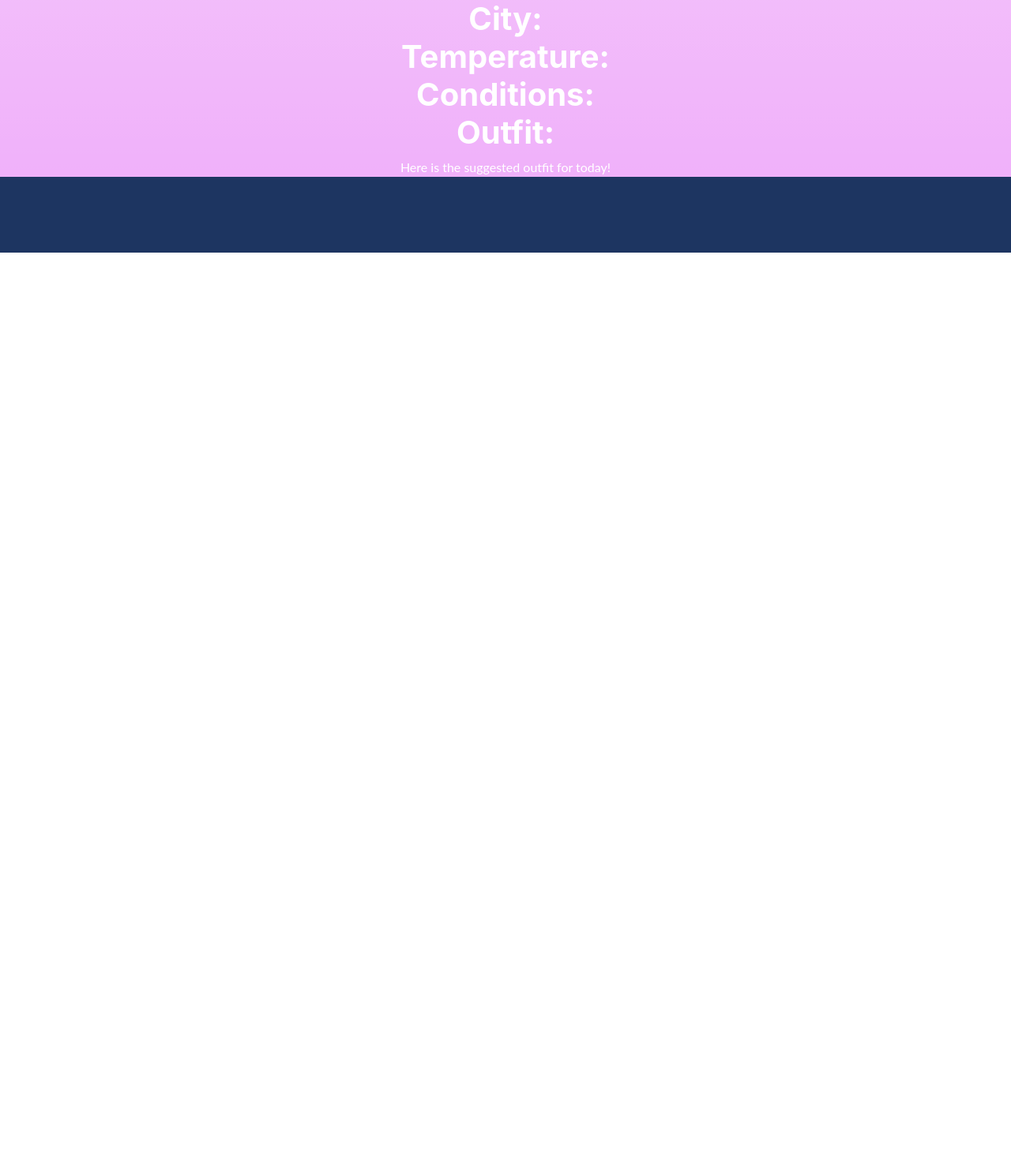
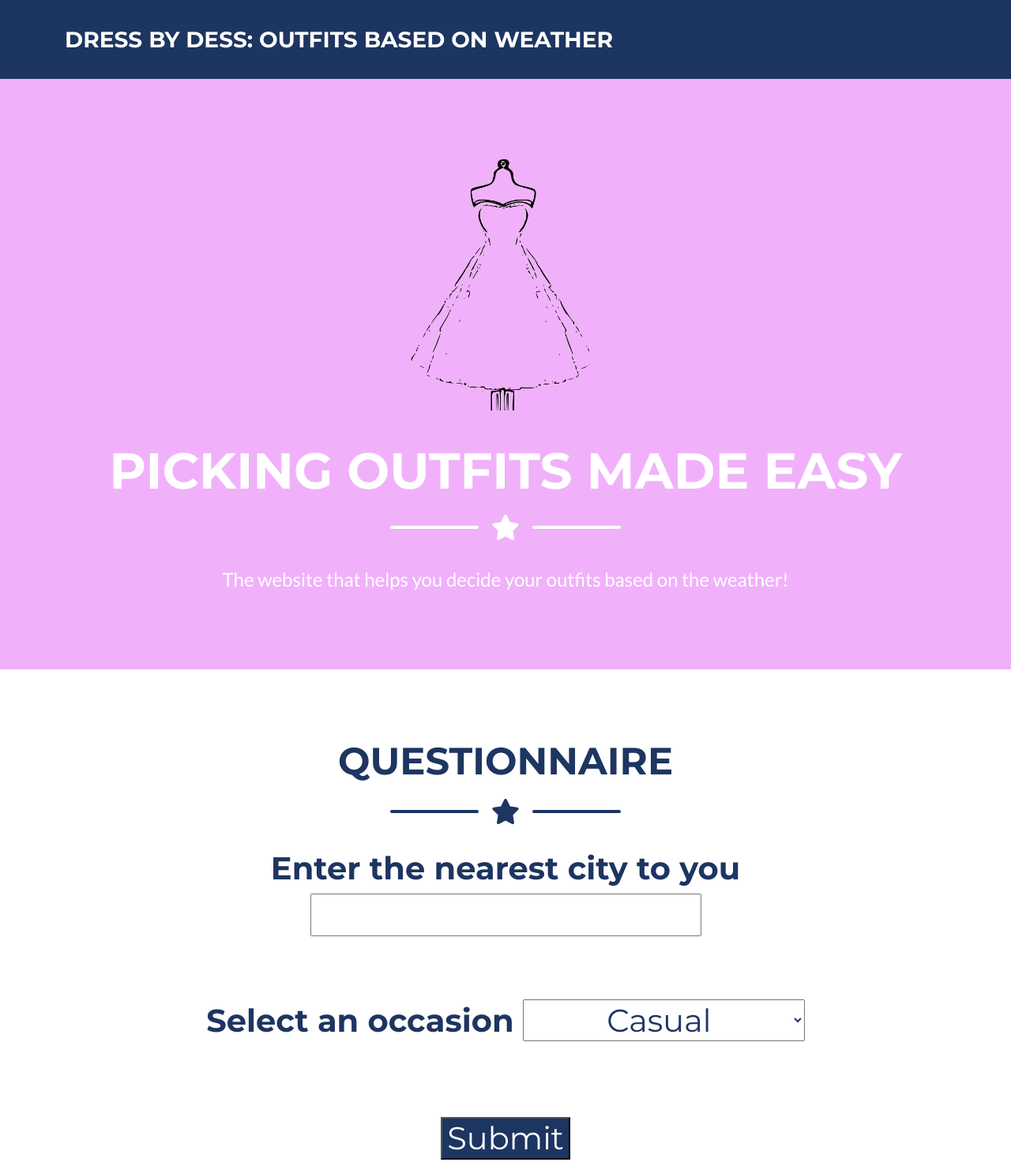
Before and after one commit to sarinasaran/SheInnovates, a plain HTML site: page index.html in a window 1280 px wide. Shown: the top 1472 px of the page at 79% size. Before the commit the page ends 800 px from the top, so only its background shows below. Drawn offline with nearby package versions, Linux system fonts and the light colour scheme; files that its build step writes are made by us from their sources.

Commit message:
Add files via upload

```diff
--- a/index.html
+++ b/index.html
@@ -5,37 +5,120 @@
         <meta name="viewport" content="width=device-width, initial-scale=1, shrink-to-fit=no" />
         <meta name="description" content="" />
         <meta name="author" content="" />
-        <title>Scrolling Nav - Start Bootstrap Template</title>
+        <!-- Favicon-->
         <link rel="icon" type="image/x-icon" href="assets/favicon.ico" />
+        <!-- Font Awesome icons (free version)-->
+        <script src="https://use.fontawesome.com/releases/v6.1.0/js/all.js" crossorigin="anonymous"></script>
+        <!-- Google fonts-->
+        <link href="https://fonts.googleapis.com/css?family=Montserrat:400,700" rel="stylesheet" type="text/css" />
+        <link href="https://fonts.googleapis.com/css?family=Lato:400,700,400italic,700italic" rel="stylesheet" type="text/css" />
         <!-- Core theme CSS (includes Bootstrap)-->
         <link href="css/styles.css" rel="stylesheet" />
     </head>
     <body id="page-top">
-        <!-- Header-->
-        <header class="bg-primary bg-gradient text-white">
-            <div class="container px-4 text-center">
-                <h1 class="fw-bolder">City: <br> Temperature: <br> Conditions: <br> Outfit:</h1>
-                Here is the suggested outfit for today!
-                <!--<p class="lead">A functional Bootstrap 5 boilerplate for one page scrolling websites</p> -->
+        <!-- Navigation-->
+        <nav class="navbar navbar-expand-lg bg-secondary text-uppercase fixed-top" id="mainNav">
+            <div class="container">
+                <a class="navbar-brand" href="#page-top">Dress by Dess: outfits based on weather</a>
+            </nav>
+        </nav>
+        <!-- Masthead-->
+        <header class="masthead bg-primary text-white text-center">
+            <div class="container d-flex align-items-center flex-column">
+                <!-- Masthead Avatar Image-->
+                <img class="masthead-avatar mb-5" src="https://raw.githubusercontent.com/sarinasaran/SheInnovates/main/Untitled_design__1_-removebg-preview%20(1).png" alt="..." />
+                <!-- Masthead Heading-->
+                <h1 class="masthead-heading text-uppercase mb-0">picking outfits made easy</h1>
+                <!-- Icon Divider-->
+                <div class="divider-custom divider-light">
+                    <div class="divider-custom-line"></div>
+                    <div class="divider-custom-icon"><i class="fas fa-star"></i></div>
+                    <div class="divider-custom-line"></div>
+                </div>
+                <!-- Masthead Subheading-->
+                <p class="masthead-subheading font-weight-light mb-0">The website that helps you decide your outfits based on the weather!</p>
             </div>
         </header>
-        <!-- About section-->
+        <!--Questionnaire Section-->
+        <section class="page-section questionnaire" id="questionnaire">
+            <div class="container">
+                <!-- Portfolio Section Heading-->
+                <h2 class="page-section-heading text-center text-uppercase text-secondary mb-0">Questionnaire</h2>
+                <!-- Icon Divider-->
+                <div class="divider-custom">
+                    <div class="divider-custom-line"></div>
+                    <div class="divider-custom-icon"><i class="fas fa-star"></i></div>
+                    <div class="divider-custom-line"></div>
+                </div>
+                <!-- City Question-->
+                <!-- occasion Question-->
+                <head>
+                  <title>Select Box Control</title>
+                <head>
+               <body>
+                  <p>
+                  <form>
+                    <div class="row justify-content-center">
+                      <section style="" class="body current" id="wizard-p-0" role="tabpanel" aria-labelledby="wizard-h-0" aria-hidden="false">
+                          <div class="wrapper_row" style="">
+                            <div class="row js_error_placement_parent step_1">
+                              <div class="m_header_step" data-step="1">
+                                <h1 class="js_error_placement quizz_question text-secondary text-center">Enter the nearest city to you</h1>
+                                <span class="not_mandatory"></span>
+                              </div>
 
-        <!-- Contact section-->
-        <section id="contact">
-            <div class="container px-4">
-                <div class="row gx-4 justify-content-center">
-                    <div class="col-lg-8">
-                    </div>
+                              <div class="form_fields select_row text-center text-secondary">
+                                <div class="form_input text-secondary"><h1>
+                                  <span><input type="text" class="text-uppercase text-center text-secondary" name="city" id="city"></span>
+                                </div> &nbsp;
+                              </div> &nbsp;
+                            </div><!-- - class=row --> &nbsp;
+                          </div><!-- - class=wrapper_row -->
+                        </section>
+                        <h1 class="masthead-heading text-secondary mb-0 text-center">Select an occasion
+                     <select name = "dropdown" class = "text-secondary text-center">
+                        <option value = "Casual" selected>Casual</option>
+                        <option value = "Athletic/Leisure">Athletic / Leisure</option>
+                        <option value = "Professional">Professional</option>
+                        <option value = "Fancy">Fancy</option>
+                     </select>
+                     <br>
+                     <br>
+                     <br>
+                     <button class = "bg-secondary text-white text-center" type = "submit" id =  "clicked" > Submit</button>
+                  </form>
+               </body>
+               <br>
+               <br>
+               <br>
+               <br>
+               <br>
+               <br>
+        <!-- About Section-->
+        <section class="page-section bg-primary text-white mb-0" id="about">
+            <div class="container">
+                <!-- About Section Heading-->
+                <h2 class="page-section-heading text-center text-uppercase text-white">About us</h2>
+                <!-- Icon Divider-->
+                <div class="divider-custom divider-light">
+                    <div class="divider-custom-line"></div>
+                    <div class="divider-custom-icon"><i class="fas fa-star"></i></div>
+                    <div class="divider-custom-line"></div>
                 </div>
+                <!-- About Section Content-->
+                <small><small><small><small>Choosing an outfit based on weather and occasion can be one of the most stressful parts of the morning. At Dress By Dess, our goal is to help quicken your morning routine by lifting this stress off your shoulders.</small>
+                <div class="text-secondary"><br>Just enter your location, intended ocassion, click submit, and you're done! Your perfect outfit awaits!</div>
+                <div class="row"></div>
+                <!-- About Section Button-->
+
             </div>
         </section>
+        </section>
         <!-- Footer-->
-        <footer class="py-5 bg-secondary">
+        <footer class="footer text-center">
+            <div class="container">
+                <div class="row">
+            </div>
         </footer>
-        <!-- Bootstrap core JS-->
-        <script src="https://cdn.jsdelivr.net/npm/bootstrap@5.1.3/dist/js/bootstrap.bundle.min.js"></script>
-        <!-- Core theme JS-->
-        <script src="js/scripts.js"></script>
     </body>
 </html>
```
